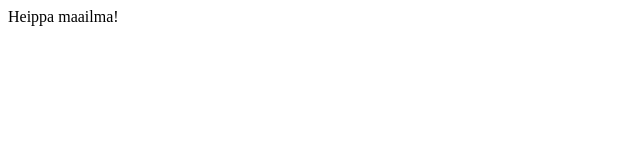
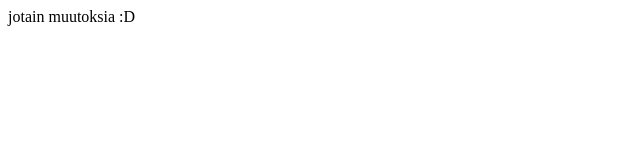
Before and after one commit to jpihlavirta/lab4, a plain HTML site: page web/index.html in a window 1280 px wide. Shown: the full height of the page, 0-640 px from the left. Drawn offline with Linux system fonts and the light colour scheme.

Commit message:
modified:   web/index.html

```diff
--- a/web/index.html
+++ b/web/index.html
@@ -1,12 +1,15 @@
 <!DOCTYPE html>
 <html lang="en">
+
 <head>
     <meta charset="UTF-8">
     <meta http-equiv="X-UA-Compatible" content="IE=edge">
     <meta name="viewport" content="width=device-width, initial-scale=1.0">
     <title>Deploy and run a containerized web app with Azure App Service </title>
 </head>
+
 <body>
-    Heippa maailma!
+    jotain muutoksia :D
 </body>
+
 </html>
```
